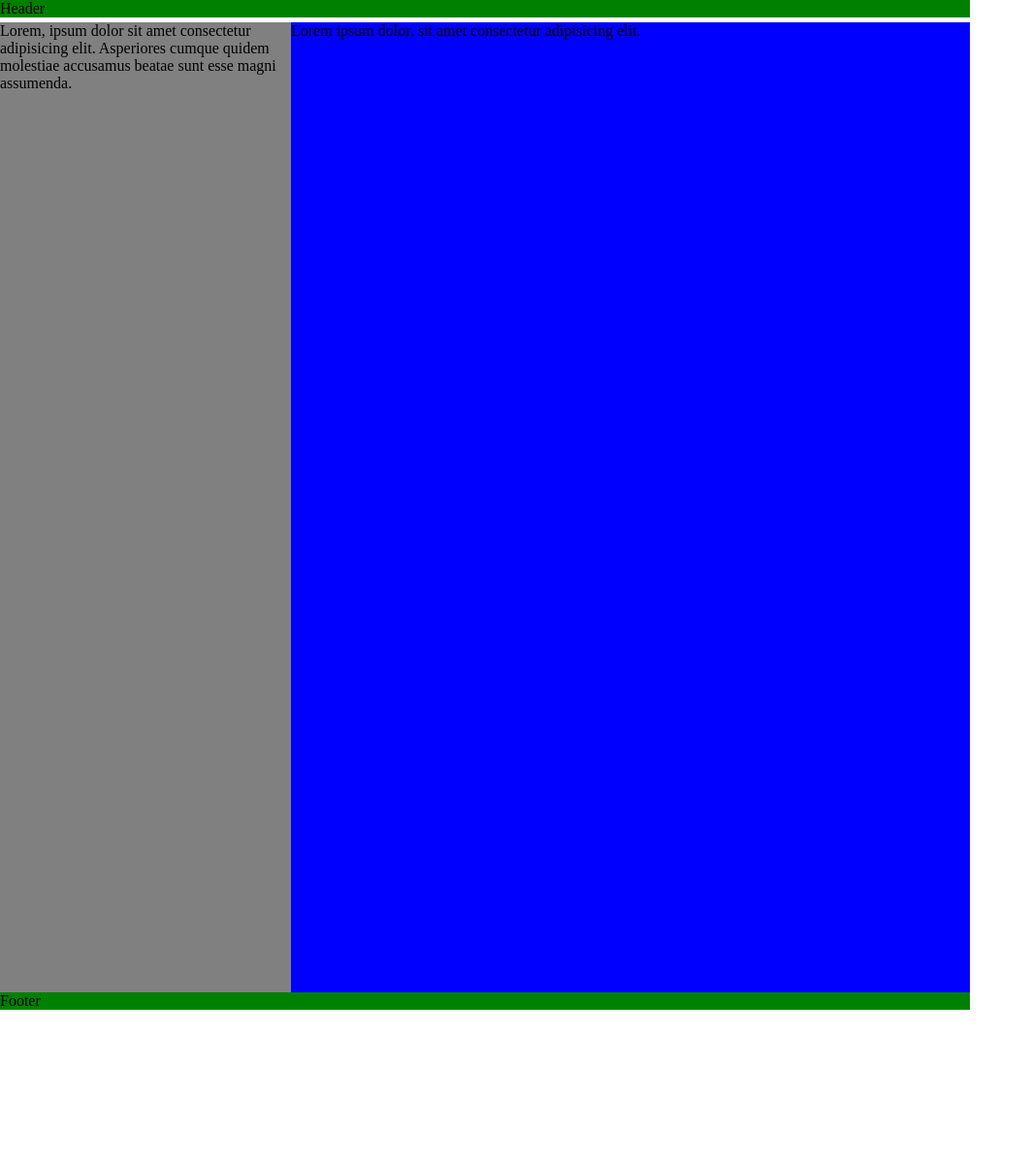
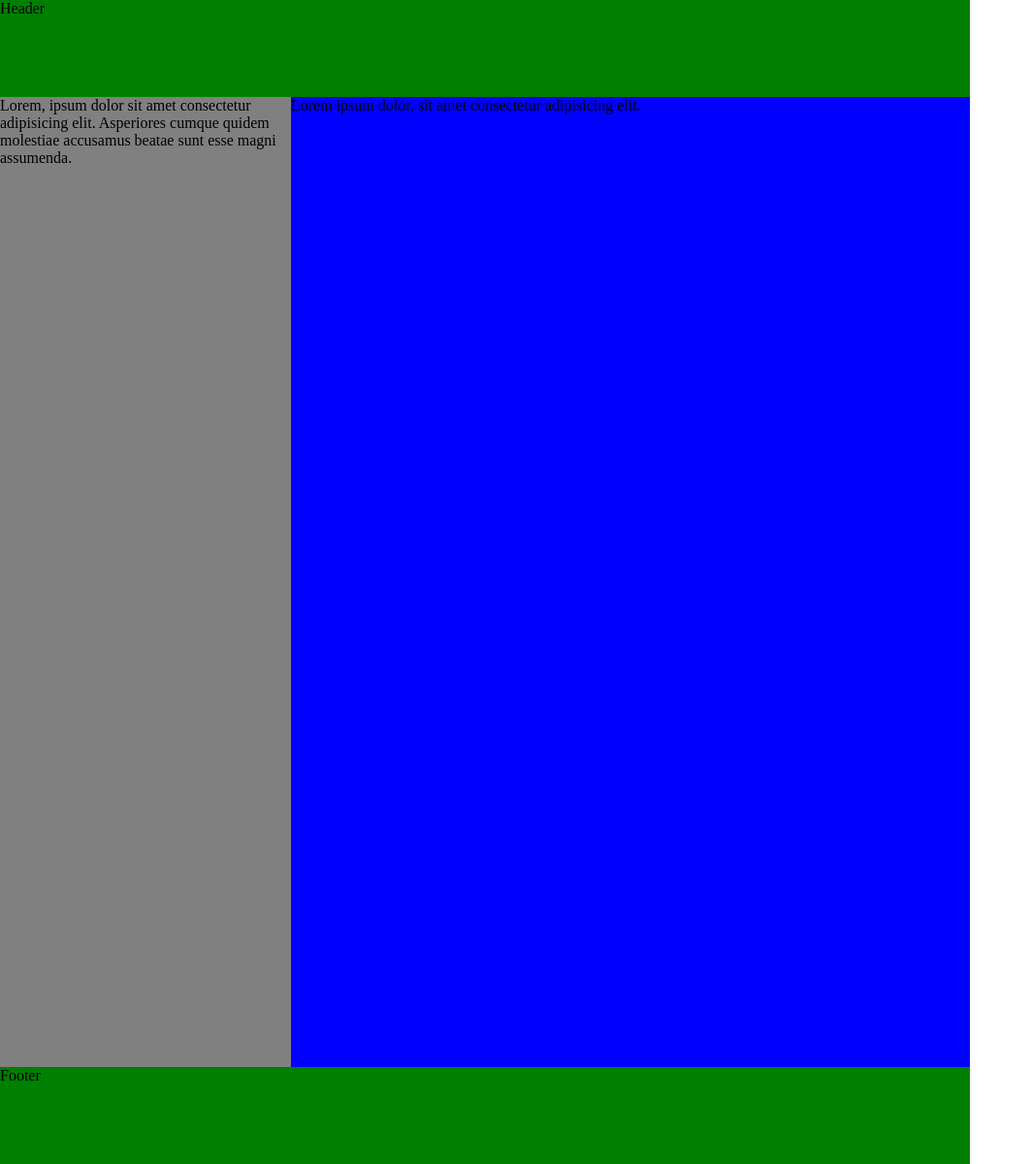
Before and after one commit to stevenfisher22/html-exercises, a plain HTML site: page float-layout.html in a window 1280 px wide. Shown: the whole page at 97% size, without its empty margins (0-1063 px from the left). Before the commit the page ends 1041 px from the top, so only its background shows below. Drawn offline with Linux system fonts and the light colour scheme.

Commit message:
fixed float-layout.html

```diff
--- a/float-layout.html
+++ b/float-layout.html
@@ -16,7 +16,7 @@
         }
         .header{
             background-color: green;
-            margin-bottom: 5px;
+            height: 100px;
         }
         .left{
             background-color: grey;
@@ -33,6 +33,7 @@
         .footer{
             clear: both;
             background-color: green;
+            height: 100px;
         }
     </style>
 </head>
```
